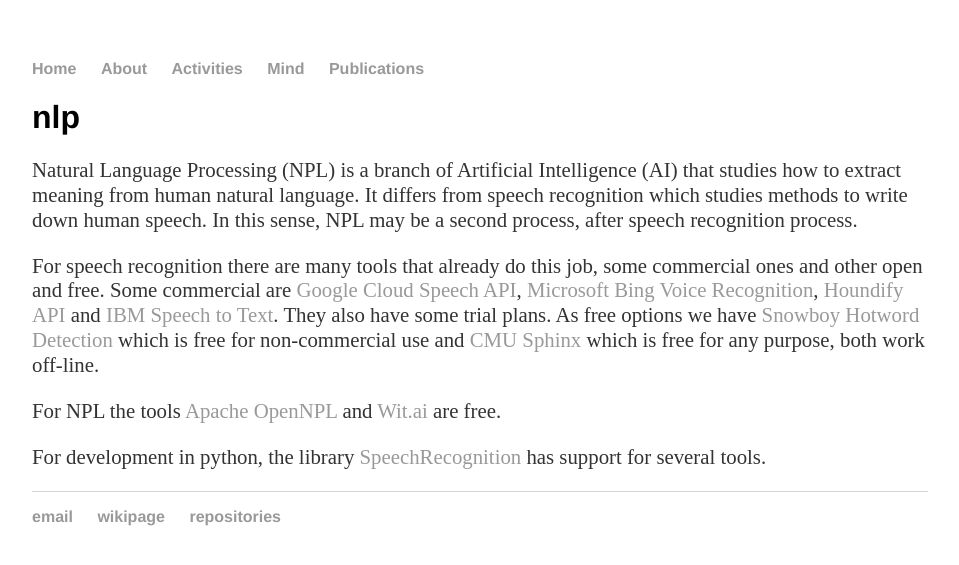
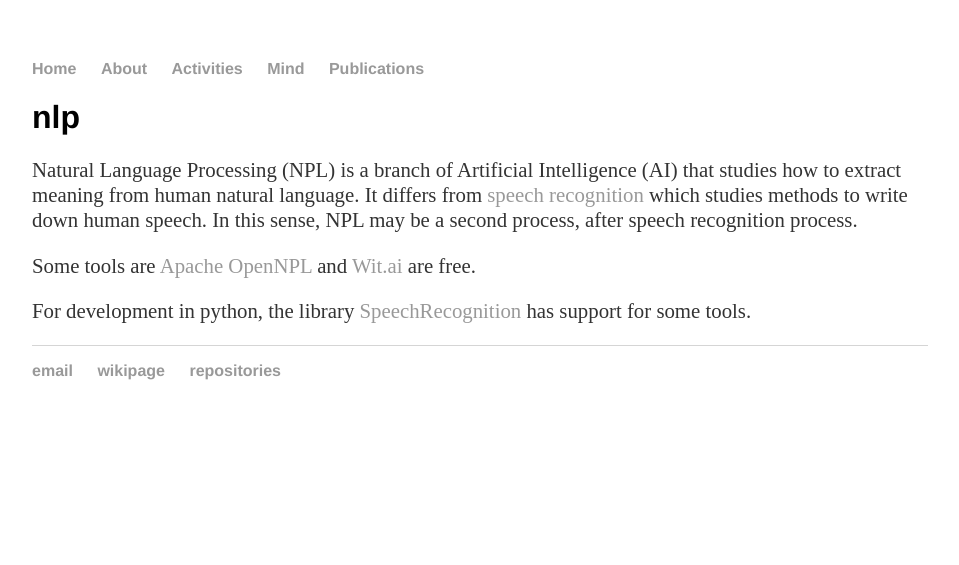
Before and after one commit to cleberjamaral/cleberjamaral.github.io, a Jekyll site: the page built from knowledge/research/nlp.md, in a window 1280 px wide. Shown: the top 565 px of the page, without its empty margins (160-1119 px from the left). Built offline with Jekyll 4.4.1, drawn with Linux system fonts in a browser that asks for light colours; our own code applies the rules of GitHub Pages for plain Markdown files.

Commit message:
GitBook: [master] 56 pages modified

```diff
--- a/knowledge/research/nlp.md
+++ b/knowledge/research/nlp.md
@@ -4,10 +4,8 @@
 
 # nlp
 
-Natural Language Processing \(NPL\) is a branch of Artificial Intelligence \(AI\) that studies how to extract meaning from human natural language. It differs from speech recognition which studies methods to write down human speech. In this sense, NPL may be a second process, after speech recognition process.
+Natural Language Processing \(NPL\) is a branch of Artificial Intelligence \(AI\) that studies how to extract meaning from human natural language. It differs from [speech recognition](speech-recognition.md) which studies methods to write down human speech. In this sense, NPL may be a second process, after speech recognition process.
 
-For speech recognition there are many tools that already do this job, some commercial ones and other open and free. Some commercial are [Google Cloud Speech API](https://cloud.google.com/speech/), [Microsoft Bing Voice Recognition](https://www.microsoft.com/cognitive-services/en-us/speech-api), [Houndify API](https://houndify.com/) and [IBM Speech to Text](http://www.ibm.com/smarterplanet/us/en/ibmwatson/developercloud/speech-to-text.html). They also have some trial plans. As free options we have [Snowboy Hotword Detection](https://snowboy.kitt.ai/) which is free for non-commercial use and [CMU Sphinx](http://cmusphinx.sourceforge.net/wiki/) which is free for any purpose, both work off-line.
+Some tools are [Apache OpenNPL](http://opennlp.apache.org/) and [Wit.ai](https://wit.ai/) are free.
 
-For NPL the tools [Apache OpenNPL](http://opennlp.apache.org/) and [Wit.ai](https://wit.ai/) are free.
-
-For development in python, the library [SpeechRecognition](https://pypi.org/project/SpeechRecognition/) has support for several tools.
+For development in python, the library [SpeechRecognition](https://pypi.org/project/SpeechRecognition/) has support for some tools.
```
Also changed, not shown: SUMMARY.md (+1 -0 lines), knowledge/research/speech-recognition.md (added, +9 -0 lines), plans/README.md (+1 -1 lines).
